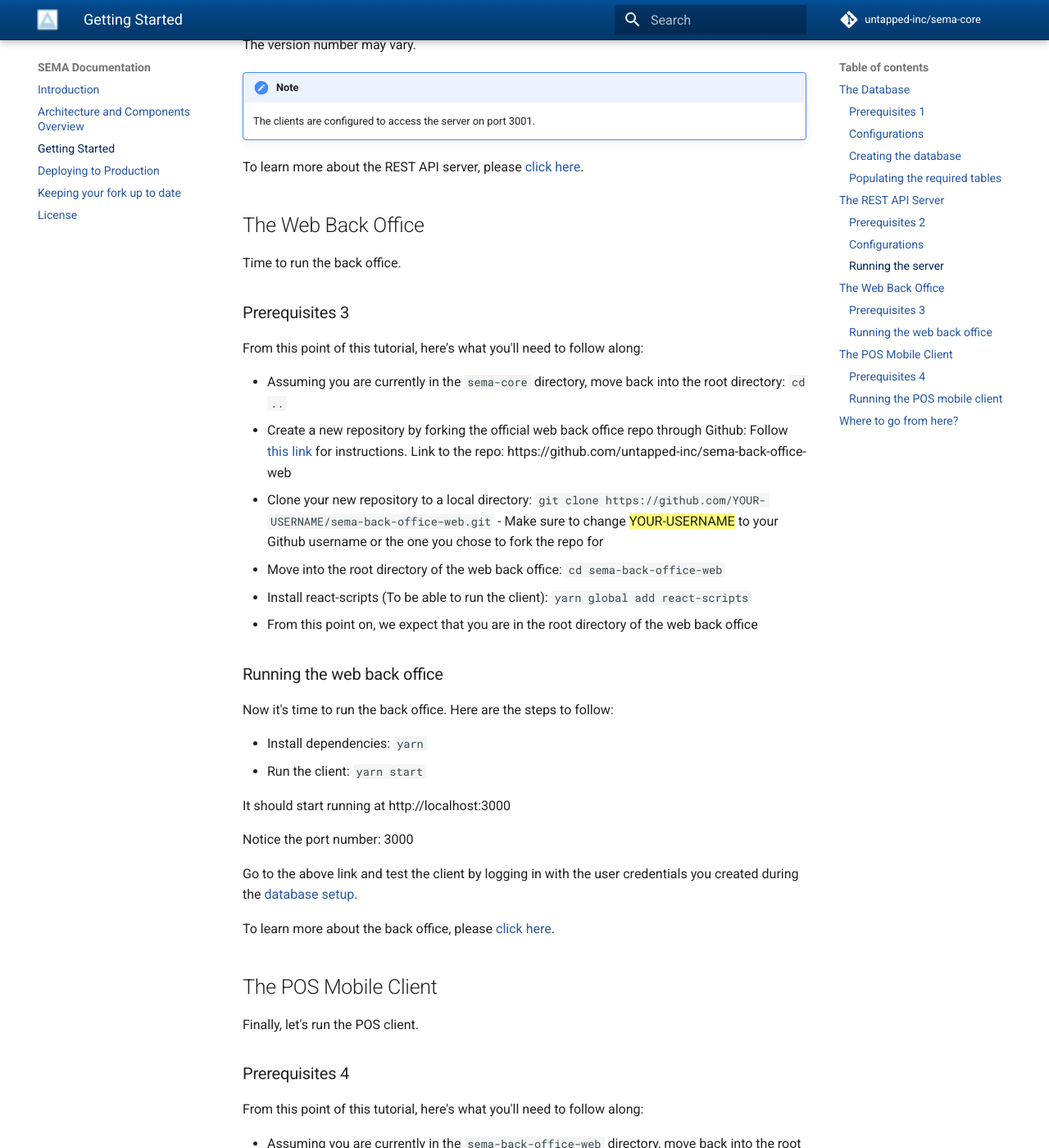
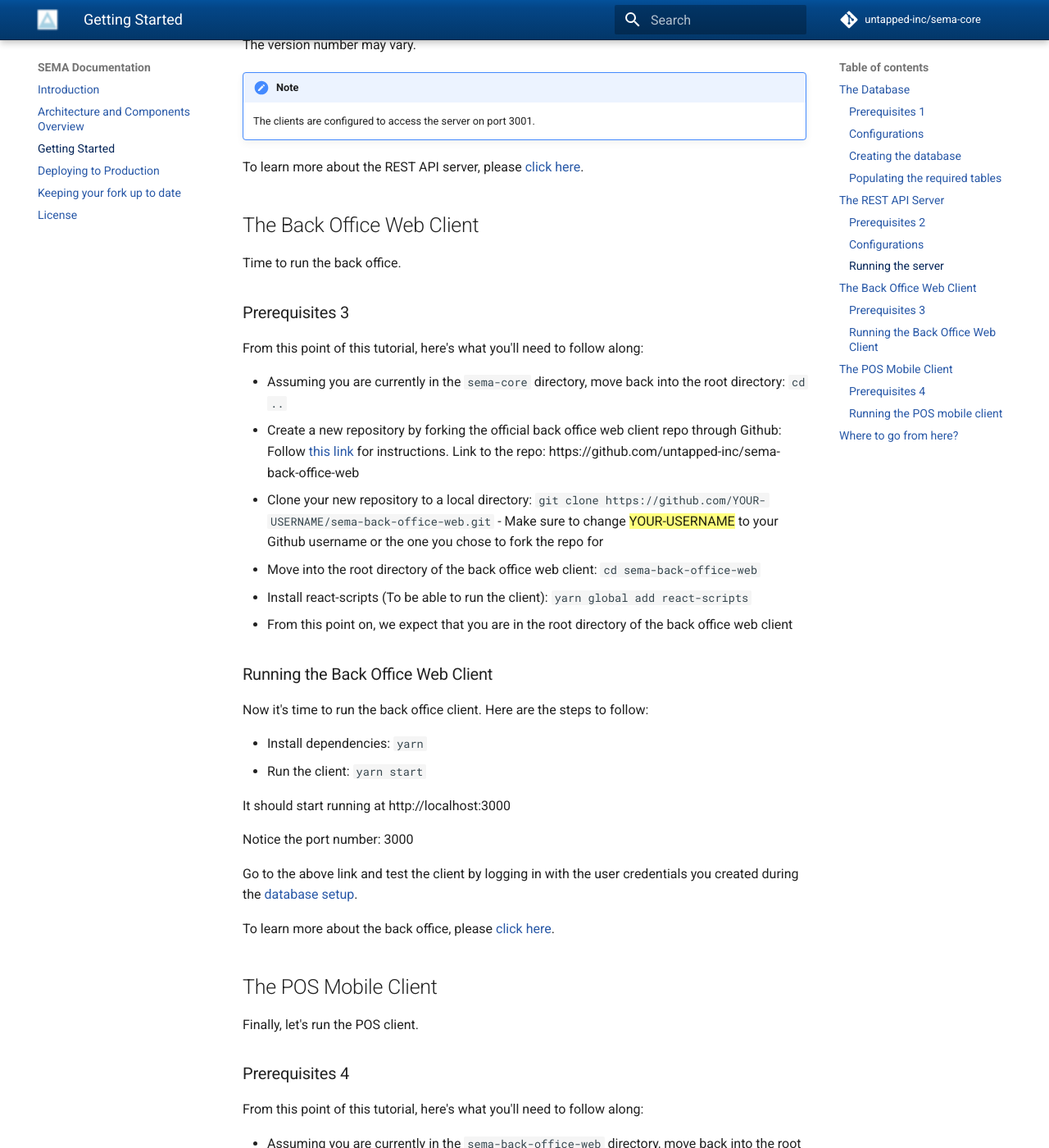
Before and after one commit to untapped-inc/sema-docs, an MkDocs documentation site: the page built from docs/getting-started.md, in a window 1280 px wide and 1400 px high, scrolled down 5988 px. Shown: the whole window at 82% size. Built offline with MkDocs 1.6.1 and Material for MkDocs 9.7.7, drawn with Linux system fonts in a browser that asks for light colours; comment, search, counter and statistics services are not loaded; some of the changed text lies outside the part shown.

Commit message:
[Patch] Update getting started guide for new arch

```diff
--- a/docs/getting-started.md
+++ b/docs/getting-started.md
@@ -207,7 +207,7 @@ The version number may vary.
 
 To learn more about the REST API server, please [click here](rest-api/overview.md).
 
-## The Web Back Office
+## The Back Office Web Client
 
 Time to run the back office.
 
@@ -216,15 +216,15 @@ Time to run the back office.
 From this point of this tutorial, here's what you'll need to follow along:
 
 * Assuming you are currently in the `sema-core` directory, move back into the root directory: `cd ..`
-* Create a new repository by forking the official web back office repo through Github: Follow [this link](https://help.github.com/articles/fork-a-repo/) for instructions. Link to the repo: https://github.com/untapped-inc/sema-back-office-web
+* Create a new repository by forking the official back office web client repo through Github: Follow [this link](https://help.github.com/articles/fork-a-repo/) for instructions. Link to the repo: https://github.com/untapped-inc/sema-back-office-web
 * Clone your new repository to a local directory: `git clone https://github.com/YOUR-USERNAME/sema-back-office-web.git` - Make sure to change ==YOUR-USERNAME== to your Github username or the one you chose to fork the repo for
-* Move into the root directory of the web back office: `cd sema-back-office-web`
+* Move into the root directory of the back office web client: `cd sema-back-office-web`
 * Install react-scripts (To be able to run the client): `yarn global add react-scripts`
-* From this point on, we expect that you are in the root directory of the web back office
+* From this point on, we expect that you are in the root directory of the back office web client
 
-### Running the web back office
+### Running the Back Office Web Client
 
-Now it's time to run the back office. Here are the steps to follow:
+Now it's time to run the back office client. Here are the steps to follow:
 
 * Install dependencies: `yarn`
 * Run the client: `yarn start`
```
Also changed, not shown: other parts of docs/getting-started.md (+3 -3 lines).
